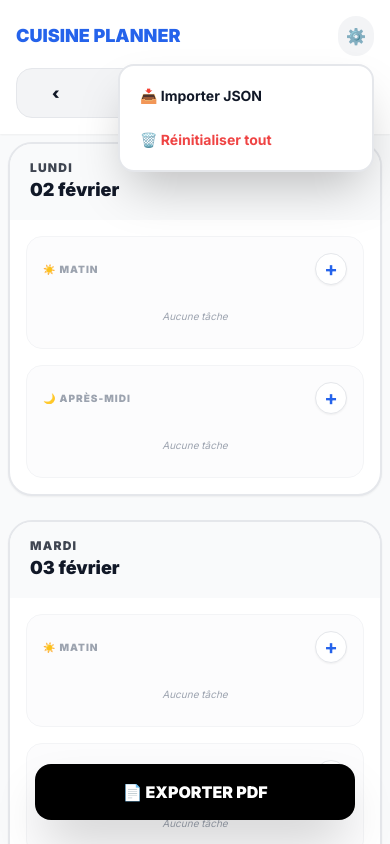
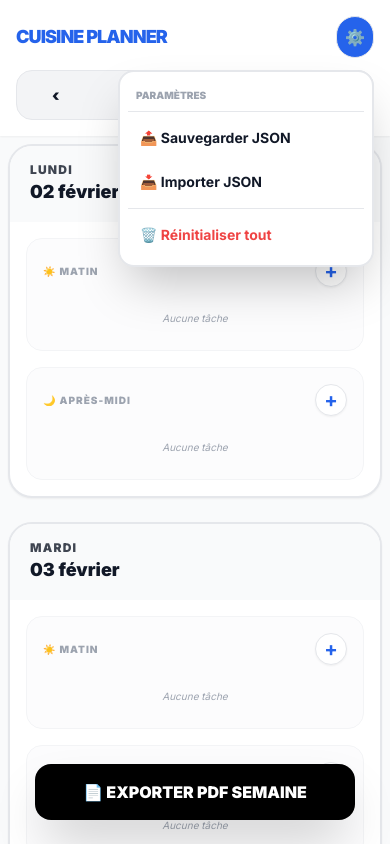
Before and after one commit to skherchache-oss/cuisine-planner, a React (Vite) app: page / in a window 390 px wide. Both pictures are taken after a click on the button "⚙️". Shown: the top 844 px of the page. Built offline with nearby package versions, Linux system fonts and the light colour scheme.

Commit message:
Fix mobile drag and drop and input font size

```diff
--- a/App.tsx
+++ b/App.tsx
@@ -23,10 +23,11 @@ const App: React.FC = () => {
   const currentWeekStart = startOfDay(startOfWeek(addWeeks(new Date(), weekOffset), { weekStartsOn: 1 }));
   const weekLabel = `${format(currentWeekStart, 'dd MMM', { locale: fr })} - ${format(addDays(currentWeekStart, 4), 'dd MMM yyyy', { locale: fr })}`;
 
+  // --- PERSISTANCE ---
   useEffect(() => {
     const saved = localStorage.getItem('cuisine_tasks');
     if (saved) {
-      try { setTasks(JSON.parse(saved)); } catch (e) { console.error(e); }
+      try { setTasks(JSON.parse(saved)); } catch (e) { console.error("Erreur chargement:", e); }
     }
   }, []);
 
@@ -34,14 +35,42 @@ const App: React.FC = () => {
     localStorage.setItem('cuisine_tasks', JSON.stringify(tasks));
   }, [tasks]);
 
+  // --- ACTIONS DE SAUVEGARDE ET RÉGLAGES ---
+  const handleExportJSON = () => {
+    const dataStr = JSON.stringify(tasks, null, 2);
+    const dataUri = 'data:application/json;charset=utf-8,'+ encodeURIComponent(dataStr);
+    const link = document.createElement('a');
+    link.setAttribute('href', dataUri);
+    link.setAttribute('download', `backup_cuisine_${format(new Date(), 'yyyy-MM-dd')}.json`);
+    link.click();
+    setShowSettings(false);
+  };
+
+  const handleImportJSON = (e: React.ChangeEvent<HTMLInputElement>) => {
+    const file = e.target.files?.[0];
+    if (!file) return;
+    const reader = new FileReader();
+    reader.onload = (event) => {
+      try {
+        const json = JSON.parse(event.target?.result as string);
+        if (window.confirm("Remplacer toutes les données par ce fichier JSON ?")) {
+          setTasks(json);
+          setShowSettings(false);
+        }
+      } catch (err) { alert("Erreur : Fichier JSON invalide."); }
+    };
+    reader.readAsText(file);
+  };
+
   const handleResetAll = () => {
-    if (window.confirm("⚠️ Supprimer TOUTES les tâches ?")) {
+    if (window.confirm("⚠️ ATTENTION : Supprimer TOUTES les tâches définitivement ?")) {
       setTasks([]);
       localStorage.removeItem('cuisine_tasks');
       setShowSettings(false);
     }
   };
 
+  // --- LOGIQUE PDF ---
   const handleDownloadPDF = async () => {
     if (!printRef.current) return;
     setIsGeneratingPdf(true);
@@ -55,40 +84,56 @@ const App: React.FC = () => {
     };
 
     try {
-      await new Promise(resolve => setTimeout(resolve, 500));
+      await new Promise(resolve => setTimeout(resolve, 600));
       await html2pdf().set(opt).from(printRef.current).save();
-    } catch (err) {
-      console.error(err);
-    } finally {
-      setIsGeneratingPdf(false);
-    }
+    } catch (err) { console.error("Erreur PDF:", err); }
+    finally { setIsGeneratingPdf(false); }
   };
 
   const tasksForCurrentWeek = tasks.filter(t => {
     const tDate = typeof t.startTime === 'string' ? parseISO(t.startTime) : t.startTime;
-    return Array.from({ length: 7 }, (_, i) => format(addDays(currentWeekStart, i), 'yyyy-MM-dd')).includes(format(tDate, 'yyyy-MM-dd'));
+    const taskDayStr = format(tDate, 'yyyy-MM-dd');
+    return Array.from({ length: 7 }, (_, i) =>
+      format(addDays(currentWeekStart, i), 'yyyy-MM-dd')
+    ).includes(taskDayStr);
   });
 
   return (
     <div className="min-h-screen bg-gray-50 pb-32 overflow-x-hidden">
       <header className="bg-white p-4 shadow-sm sticky top-0 z-50 flex flex-col gap-3">
         <div className="flex justify-between items-center">
-          <h1 className="font-black text-blue-600 uppercase text-lg">CUISINE PLANNER</h1>
-          <button onClick={() => setShowSettings(!showSettings)} className="p-2 rounded-full bg-gray-100">⚙️</button>
+          <h1 className="font-black text-blue-600 uppercase text-lg tracking-tighter">CUISINE PLANNER</h1>
+          <div className="relative">
+            <button
+              onClick={() => setShowSettings(!showSettings)}
+              className={`p-2 rounded-full border transition-colors ${showSettings ? 'bg-blue-600 text-white' : 'bg-gray-100'}`}
+            >
+              ⚙️
+            </button>
+
+            {showSettings && (
+              <div className="absolute right-0 mt-3 w-64 bg-white border-2 rounded-2xl shadow-2xl p-2 z-[60]">
+                <div className="text-[10px] font-black uppercase text-gray-400 p-2 border-b mb-1">Paramètres</div>
+                <button onClick={handleExportJSON} className="w-full text-left p-3 text-sm font-bold hover:bg-blue-50 rounded-xl flex items-center gap-2">
+                  📤 Sauvegarder JSON
+                </button>
+                <button onClick={() => fileInputRef.current?.click()} className="w-full text-left p-3 text-sm font-bold hover:bg-blue-50 rounded-xl flex items-center gap-2">
+                  📥 Importer JSON
+                </button>
+                <div className="border-t my-1"></div>
+                <button onClick={handleResetAll} className="w-full text-left p-3 text-sm font-bold text-red-500 hover:bg-red-50 rounded-xl flex items-center gap-2">
+                  🗑️ Réinitialiser tout
+                </button>
+                <input type="file" ref={fileInputRef} className="hidden" onChange={handleImportJSON} accept=".json" />
+              </div>
+            )}
+          </div>
         </div>
 
-        {showSettings && (
-          <div className="absolute right-4 top-16 w-64 bg-white border-2 rounded-2xl shadow-2xl p-2 z-[60]">
-            <button onClick={() => fileInputRef.current?.click()} className="w-full text-left p-3 text-sm font-bold hover:bg-gray-50 rounded-xl">📥 Importer JSON</button>
-            <button onClick={handleResetAll} className="w-full text-left p-3 text-sm font-bold text-red-500 hover:bg-red-50 rounded-xl">🗑️ Réinitialiser tout</button>
-            <input type="file" ref={fileInputRef} className="hidden" onChange={(e) => {/* logique import */}} accept=".json" />
-          </div>
-        )}
-
         <div className="flex bg-gray-100 p-1 rounded-2xl border">
-          <button onClick={() => setWeekOffset(v => v - 1)} className="flex-1 font-black py-2">‹</button>
-          <span className="flex-[3] text-center self-center text-[10px] font-black uppercase">{weekLabel}</span>
-          <button onClick={() => setWeekOffset(v => v + 1)} className="flex-1 font-black py-2">›</button>
+          <button onClick={() => setWeekOffset(v => v - 1)} className="flex-1 font-black py-2 active:bg-white rounded-xl transition-all">‹</button>
+          <span className="flex-[3] text-center self-center text-[10px] font-black uppercase tracking-widest">{weekLabel}</span>
+          <button onClick={() => setWeekOffset(v => v + 1)} className="flex-1 font-black py-2 active:bg-white rounded-xl transition-all">›</button>
         </div>
       </header>
 
@@ -109,19 +154,18 @@ const App: React.FC = () => {
         />
       </main>
 
-      {/* BOUTON EXPORTER : Fixé en bas, toujours visible */}
       <div className="fixed bottom-6 left-0 right-0 px-4 z-40 flex justify-center">
         <button
           onClick={handleDownloadPDF}
           disabled={isGeneratingPdf}
-          className="w-full max-w-xs bg-black text-white py-4 rounded-2xl font-black uppercase shadow-2xl active:scale-95 disabled:opacity-50"
+          className="w-full max-w-xs bg-black text-white py-4 rounded-2xl font-black uppercase shadow-2xl active:scale-95 disabled:opacity-50 flex items-center justify-center gap-3"
         >
-          {isGeneratingPdf ? "⏳ Génération..." : "📄 Exporter PDF"}
+          {isGeneratingPdf ? "⏳ Génération..." : "📄 Exporter PDF Semaine"}
         </button>
       </div>
 
-      {/* ZONE D'IMPRESSION : SORTIE DU FLUX VISUEL (ne casse plus le mobile) */}
-      <div style={{ position: 'absolute', top: '-9999px', left: '-9999px' }}>
+      {/* ZONE D'IMPRESSION ISOLÉE (Ne casse pas le mobile) */}
+      <div style={{ position: 'absolute', top: '-9999px', left: '-9999px', pointerEvents: 'none' }}>
         <div ref={printRef}>
           <PrintLayout tasks={tasksForCurrentWeek} weekLabel={weekLabel} weekStartDate={currentWeekStart} />
         </div>
```
